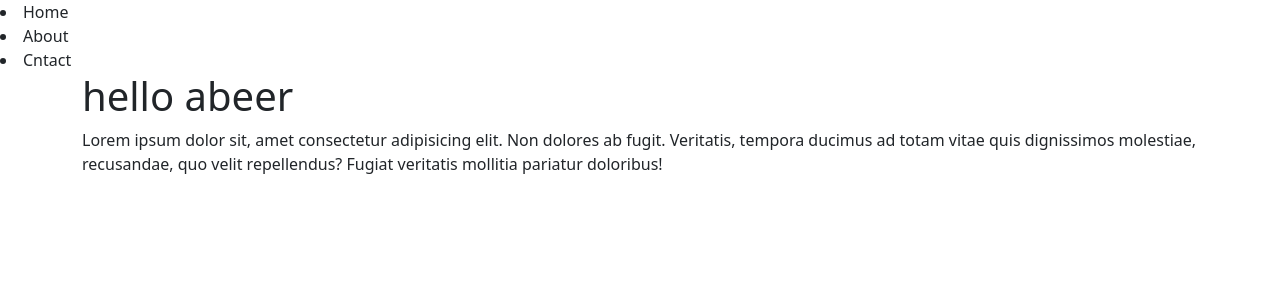
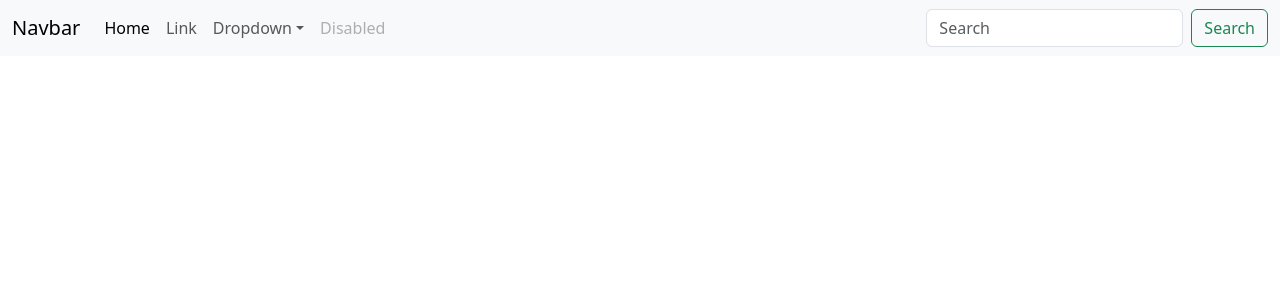
Before and after one commit to AbeerZahid917/React_JS-Nayatel_internship, a React (Create React App) app: page / in a window 1280 px wide. Shown: the top 300 px of the page. Built offline with nearby package versions, Linux system fonts and the light colour scheme.

Commit message:
part 5 part 2

```diff
--- a/src/App.js
+++ b/src/App.js
@@ -3,33 +3,47 @@
 import React from 'react';
 
 
-
-let name = "abeer";
-
 function App()
 {
   return (
     <>
-      <nav>
-        <li> Home </li>
-        <li> About </li>
-        <li> Cntact </li>
-      </nav>
-
-      <div className="container">
-        <h1>
-          hello {name}
-        </h1>
-        <p>
-          Lorem ipsum dolor sit, amet consectetur adipisicing elit. Non dolores ab fugit. Veritatis, tempora ducimus ad totam vitae quis dignissimos molestiae, recusandae, quo velit repellendus? Fugiat veritatis mollitia pariatur doloribus!
-        </p>
+    <nav className="navbar navbar-expand-lg bg-body-tertiary">
+      <div className="container-fluid">
+        <a className="navbar-brand" href="/">Navbar</a>
+        <button className="navbar-toggler" type="button" data-bs-toggle="collapse" data-bs-target="#navbarSupportedContent" aria-controls="navbarSupportedContent" aria-expanded="false" aria-label="Toggle navigation">
+          <span className="navbar-toggler-icon"></span>
+        </button>
+        <div className="collapse navbar-collapse" id="navbarSupportedContent">
+          <ul className="navbar-nav me-auto mb-2 mb-lg-0">
+            <li className="nav-item">
+              <a className="nav-link active" aria-current="page" href="/">Home</a>
+            </li>
+            <li className="nav-item">
+              <a className="nav-link" href="/">Link</a>
+            </li>
+            <li className="nav-item dropdown">
+              <a className="nav-link dropdown-toggle" href="/" role="button" data-bs-toggle="dropdown" aria-expanded="false">
+                Dropdown
+              </a>
+              <ul className="dropdown-menu">
+                <li><a className="dropdown-item" href="/">Action</a></li>
+                <li><a className="dropdown-item" href="/">Another action</a></li>
+                <li><hr className="dropdown-divider"/></li>
+                <li><a className="dropdown-item" href="/">Something else here</a></li>
+              </ul>
+            </li>
+            <li className="nav-item">
+              <a className="nav-link disabled" aria-disabled="true">Disabled</a>
+            </li>
+          </ul>
+          <form className="d-flex" role="search">
+            <input className="form-control me-2" type="search" placeholder="Search" aria-label="Search"/>
+            <button className="btn btn-outline-success" type="submit">Search</button>
+          </form>
+        </div>
       </div>
-
+    </nav>
     </>
-    // they seem to be bullet points
-    // heading using the var before the func
-    // random text generator
-    // <div className="blank">lovely</div> // check the .blank in the css file
   );
 }
 
```
